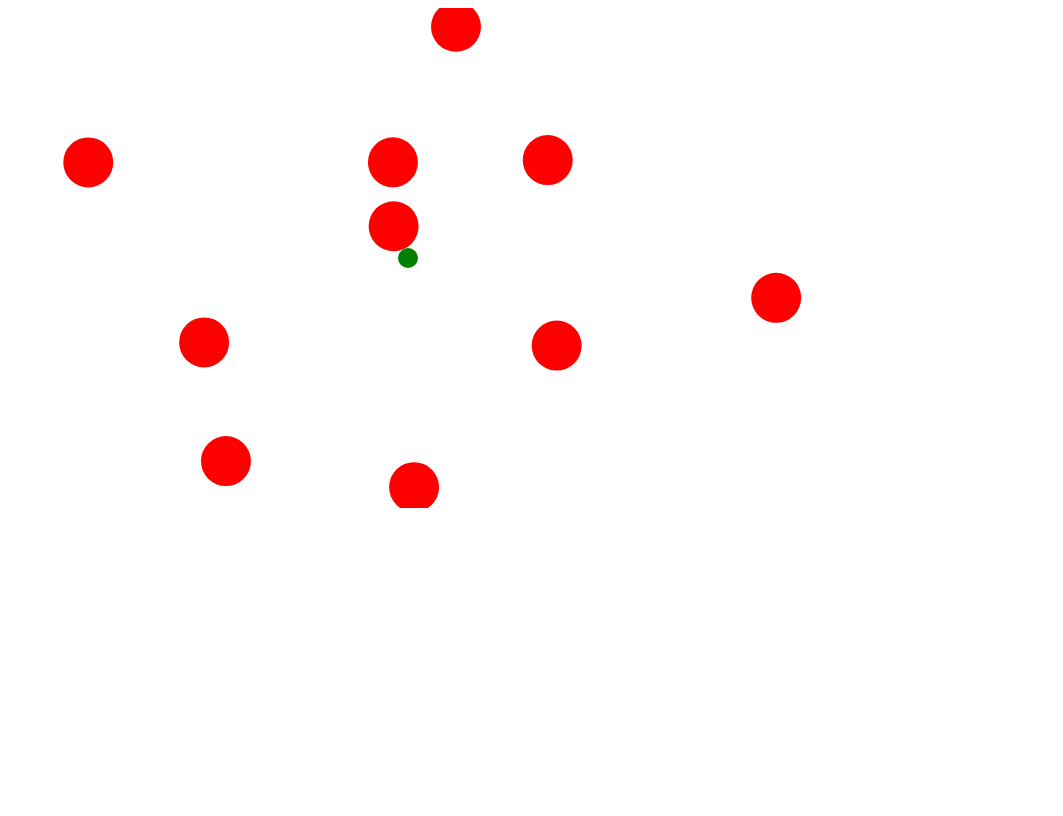
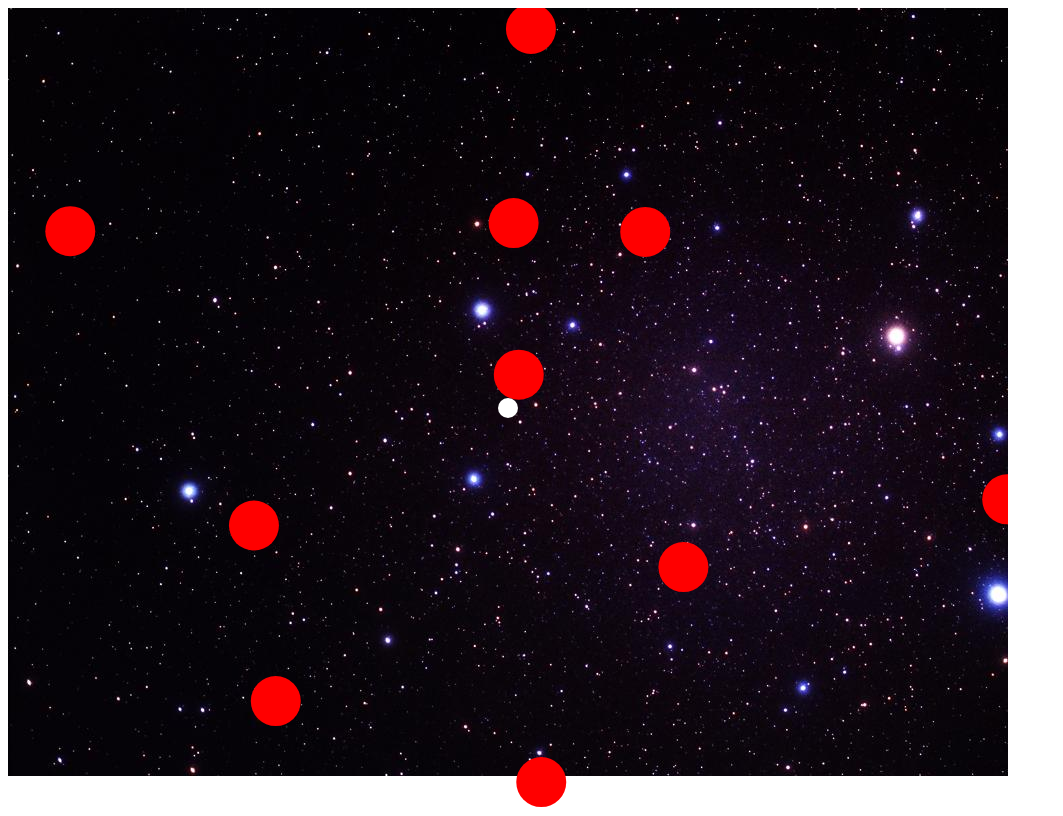
Before and after one commit to jclif/asteroids, a plain HTML site: page index.html in a window 1280 px wide. Shown: the whole page, without its empty margins (0-1063 px from the left). Drawn offline with Linux system fonts and the light colour scheme.

Commit message:
prettier

```diff
--- a/bullet.js
+++ b/bullet.js
@@ -5,7 +5,7 @@
     Asteroids.MovingObject.call(this, pos, vel, Bullet.RADIUS, Bullet.COLOR);
   };
 
-  Bullet.COLOR = "black";
+  Bullet.COLOR = "green";
   Bullet.RADIUS = 5;
 
   Bullet.inherits(Asteroids.MovingObject);
--- a/game.js
+++ b/game.js
@@ -10,7 +10,7 @@
     this.asteroids = this.addAsteroids(10);
     this.bullets = [];
 
-    this.ship = new Asteroids.Ship([400, 250], [0, 0])
+    this.ship = new Asteroids.Ship([500, 400], [0, 0])
   };
 
   Game.prototype.bindKeyHandlers = function() {
@@ -23,8 +23,8 @@
     key('space', function(){ that.fireBullet() });
   }
 
-  Game.DIM_X = 800;
-  Game.DIM_Y = 500;
+  Game.DIM_X = 1000;
+  Game.DIM_Y = 800;
   Game.FPS = 30;
 
   Game.prototype.checkCollisions = function() {
@@ -53,6 +53,8 @@
     var that = this;
 
     this.ctx.clearRect(0, 0, Game.DIM_X, Game.DIM_Y);
+
+    that.ctx.drawImage(background, 0, 0);
 
     this.asteroids.forEach(function(asteroid){
       asteroid.draw(that.ctx);
@@ -96,15 +98,30 @@
   }
 
   Game.prototype.removeStragglers = function () {
-    var newArray = [];
+    var newAsteroidsArray = [];
 
     this.asteroids.forEach(function(asteroid) {
       if ((0 < asteroid.pos[0]) && (Game.DIM_X > asteroid.pos[0]) && (0 < asteroid.pos[1]) && (Game.DIM_Y > asteroid.pos[1])) {
-        newArray.push(asteroid);
+        newAsteroidsArray.push(asteroid);
       }
     });
 
-    this.asteroids = newArray;
+    this.asteroids = newAsteroidsArray;
+
+    var newBulletsArray = [];
+
+    this.bullets.forEach(function(bullet) {
+      if ((0 < bullet.pos[0]) && (Game.DIM_X > bullet.pos[0]) && (0 < bullet.pos[1]) && (Game.DIM_Y > bullet.pos[1])) {
+        newBulletsArray.push(bullet);
+      }
+    });
+
+    this.bullets = newBulletsArray;
+
+    if (!((0 < this.ship.pos[0]) && (Game.DIM_X > this.ship.pos[0]) && (0 < this.ship.pos[1]) && (Game.DIM_Y > this.ship.pos[1]))) {
+      this.ship.pos = [Game.DIM_X / 2, Game.DIM_Y / 2]
+      this.ship.vel = [0, 0]
+    }
   }
 
   Game.prototype.start = function () {
@@ -113,7 +130,7 @@
     this.bindKeyHandlers()
     this.intervalID = setInterval(function() {
       that.step();
-    }, 1000/this.FPS);
+    }, 10000/this.FPS);
   }
 
   Game.prototype.stop = function () {
--- a/index.html
+++ b/index.html
@@ -13,11 +13,14 @@
   <body>
     <script>
       var canvas = document.createElement("canvas");
-      canvas.setAttribute("width", "800");
-      canvas.setAttribute("height", "500");
+      canvas.setAttribute("width", "1000");
+      canvas.setAttribute("height", "800");
 
       var body = document.getElementsByTagName("body")[0];
       body.appendChild(canvas);
+
+      var background = new Image();
+      background.src = 'space.png';
 
       var ctx = canvas.getContext("2d");
 
--- a/ship.js
+++ b/ship.js
@@ -5,7 +5,7 @@
     Asteroids.MovingObject.call(this, pos, vel, Ship.RADIUS, Ship.COLOR);
   };
 
-  Ship.COLOR = "green";
+  Ship.COLOR = "white";
   Ship.RADIUS = 10;
 
   Ship.inherits(Asteroids.MovingObject);
```
Also changed, not shown: space.png (added).
